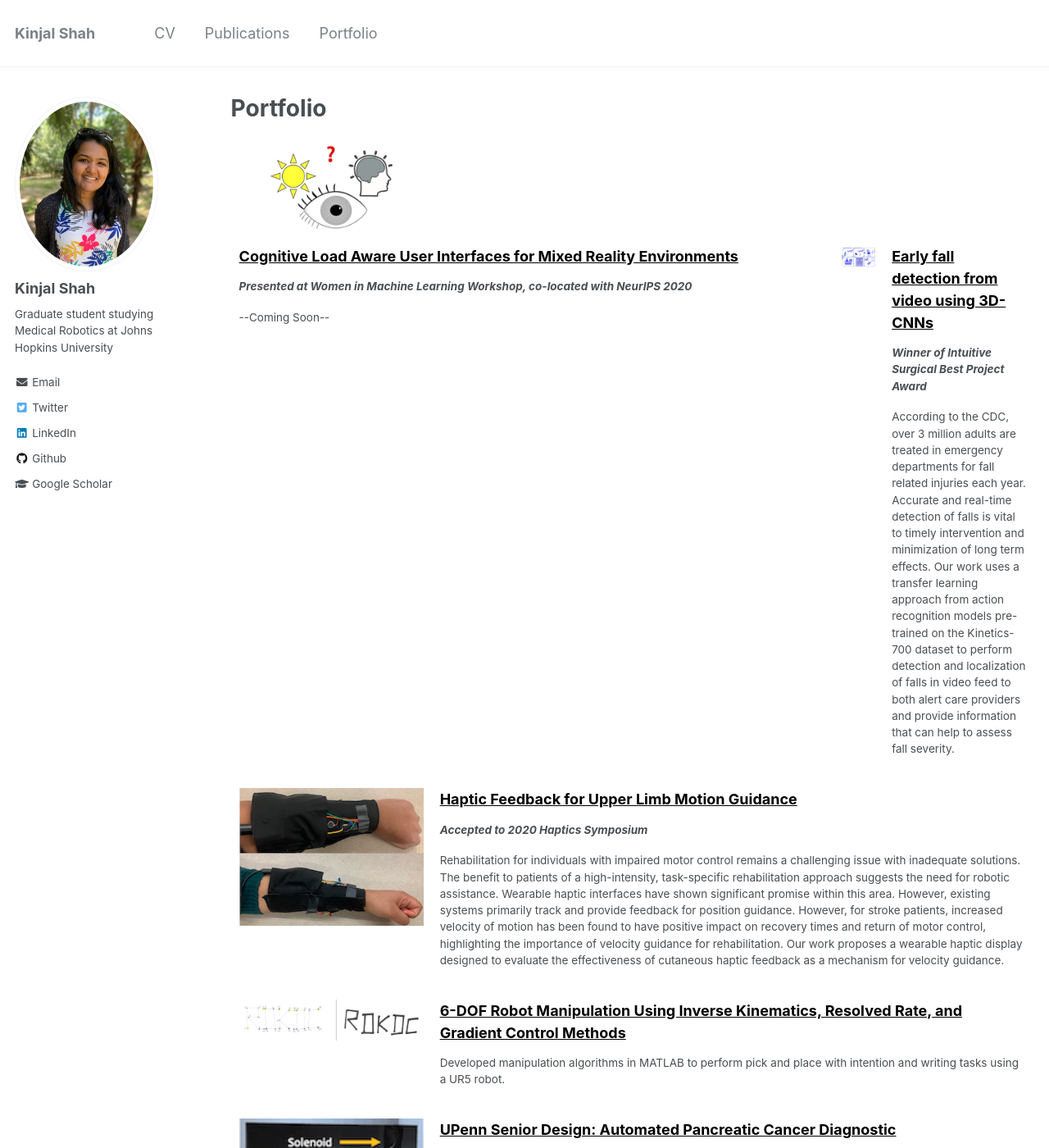
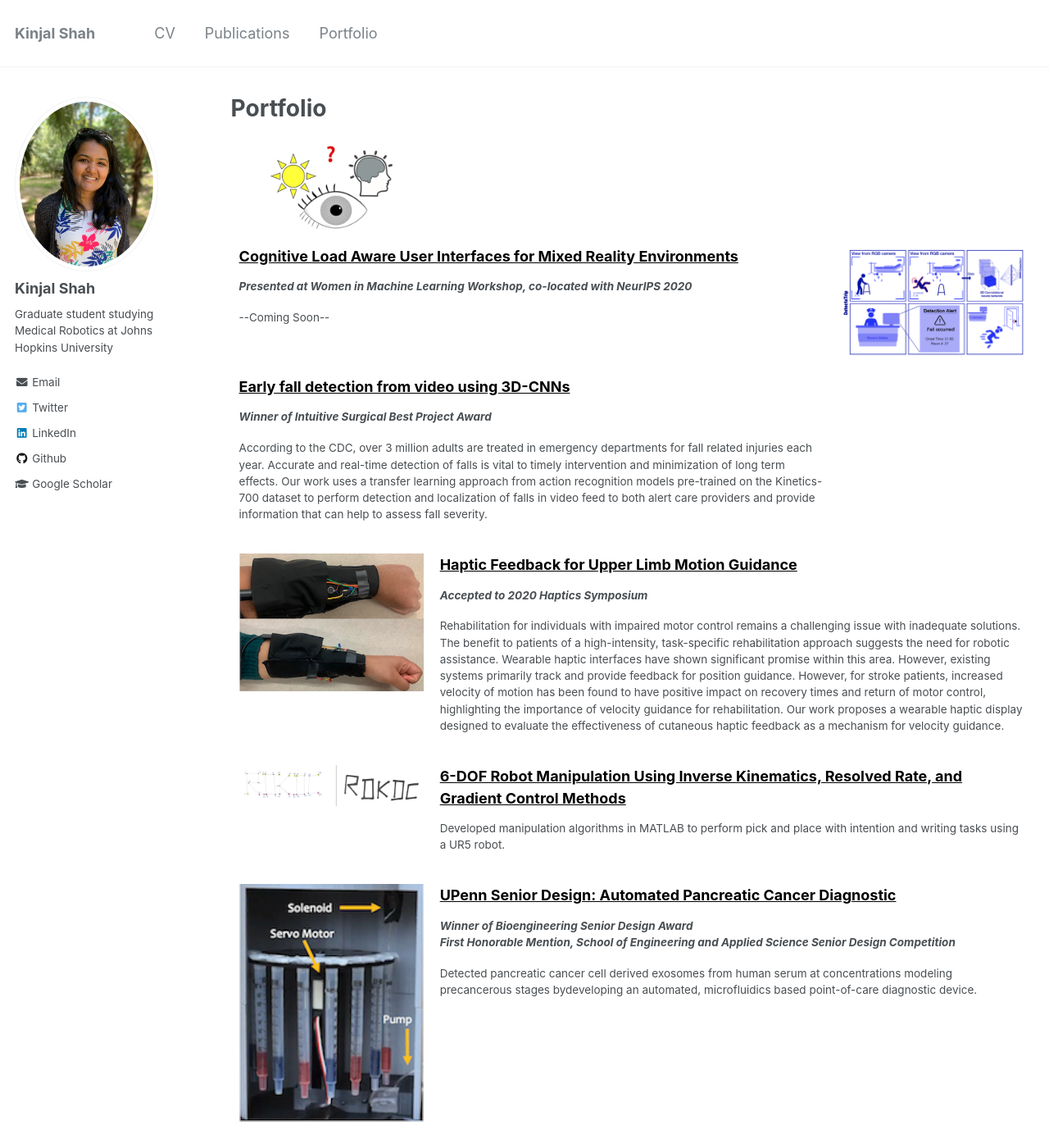
Before and after one commit to kinjmshah/kinjmshah.github.io, a Jekyll site: the page built from _pages/portDRAFT.html, in a window 1280 px wide and 1400 px high. Shown: the whole window at 82% size. Built offline with Jekyll 4.4.1, drawn with Linux system fonts in a browser that asks for light colours.

Commit message:
Update portDRAFT.html

```diff
--- a/_pages/portDRAFT.html
+++ b/_pages/portDRAFT.html
@@ -17,7 +17,7 @@ author_profile: true
 /*       .projHeader:hover {color: blue; background-color: yellow;text-decoration: underline;} */
       * {box-sizing: border-box;}
 
-      .row {display: flex;}
+      .row {display: block;}
       .row:hover{background-color:rgba(50, 50, 50,0.2);}
 
       .column {float: left;padding: 10px;}
```
